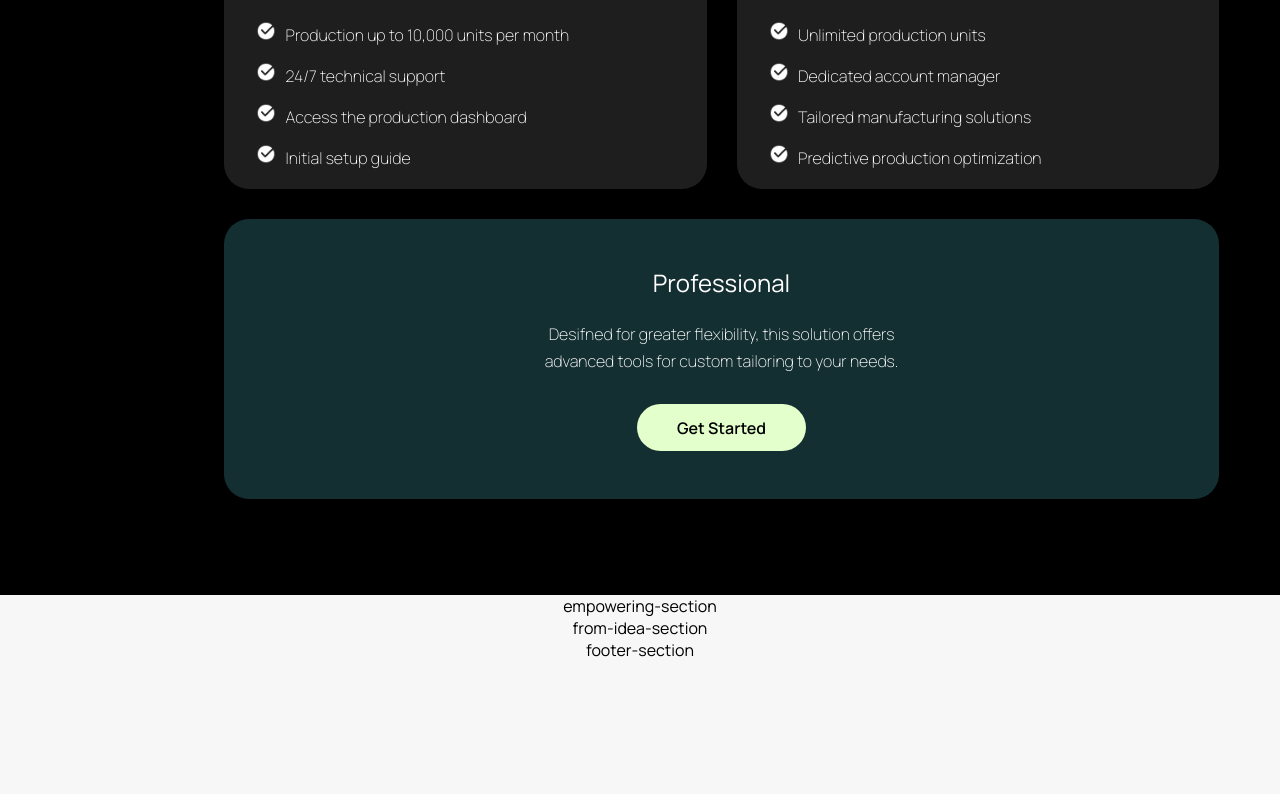
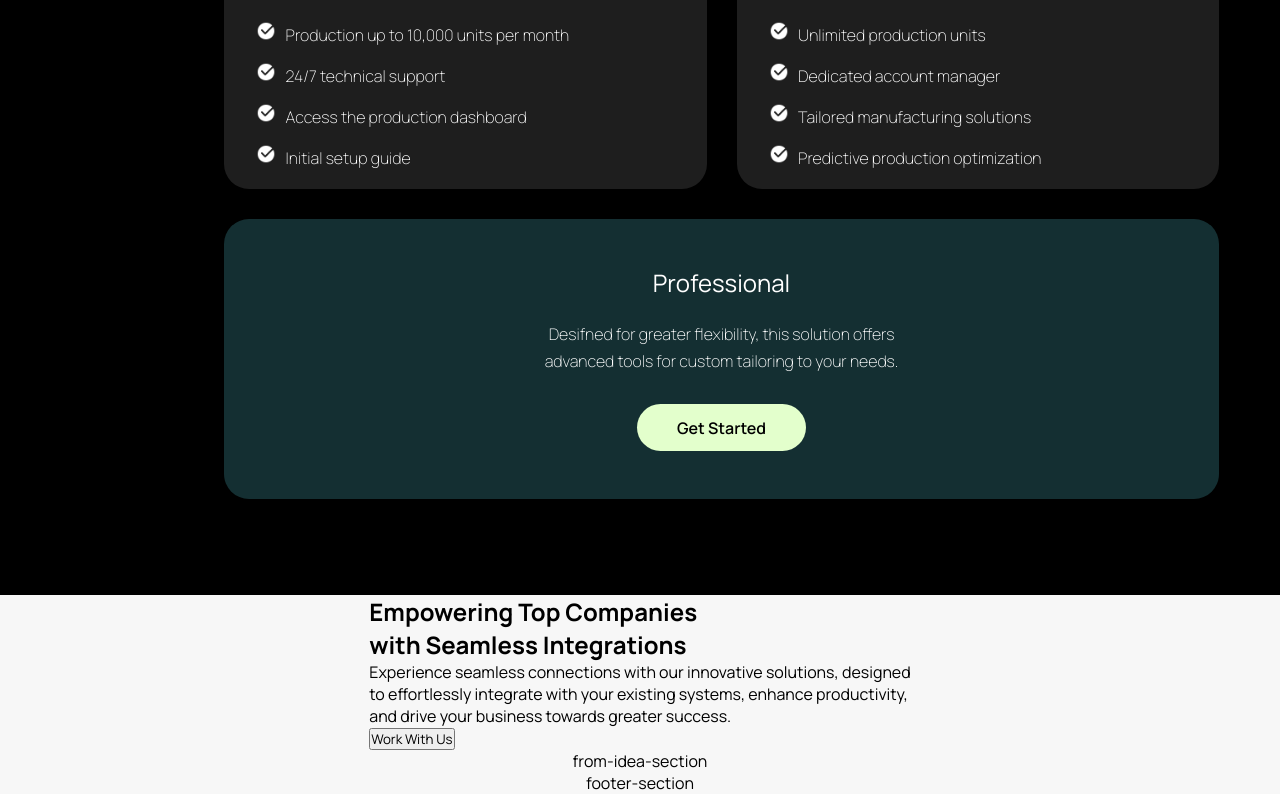
Before and after one commit to Hakeem638/MT-First-Task-Correct, a plain HTML site: page index.html in a window 1280 px wide. Shown: the part 3586-4380 px from the top of the page. Before the commit the page ends 4247 px from the top, so only its background shows below. Drawn offline with Linux system fonts and the light colour scheme.

Commit message:
started structuring the empowering section

```diff
--- a/index.html
+++ b/index.html
@@ -322,7 +322,19 @@
       </div>
     </section>
 
-    <section class="empowering-section">empowering-section</section>
+    <section class="empowering-section">
+      <div class="empowering-txt-container">
+        <h1>Empowering Top Companies</h1>
+        <h1>with Seamless Integrations</h1>
+        <p>Experience seamless connections with our innovative solutions, designed</p>
+        <p>to effortlessly integrate with your existing systems, enhance productivity,</p>
+        <p>and drive your business towards greater success.</p>
+        <button>Work With Us</button>
+      </div>
+      <div class="circle-apps">
+
+      </div>
+    </section>
     <section class="from-idea-section">from-idea-section</section>
     <section class="footer-section">footer-section</section>
   </main>
```
Also changed, not shown: images/podmast-footer.png (added), images/round-circle-apps.png (added).
